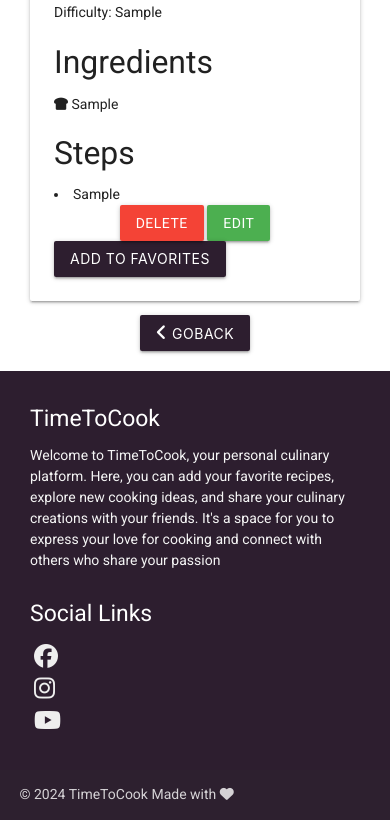
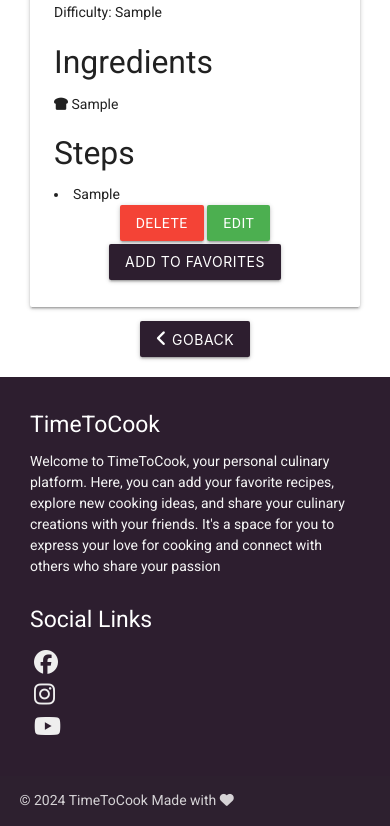
Before and after one commit to mariusmilitaru32/TimeToCook, a Flask app: page /view_recipe/1 in a window 390 px wide. Shown: the part 654-1480 px from the top of the page. Run offline with Flask 3, Linux system fonts and the light colour scheme; tables that the repository leaves empty hold one stand-in row (values such as "Sample post"); grey boxes marked "Sample" are stand-in pictures; some libraries are stand-ins or nearby versions.

Commit message:
Center button for fav recipes

```diff
--- a/timetocook/static/css/style.css
+++ b/timetocook/static/css/style.css
@@ -151,3 +151,34 @@
     font-size: 1.5rem;
 
 }
+
+
+@media only screen and (max-width: 600px) {
+    .fav-btn {
+        text-align: center;
+        margin: 3px;
+    }
+
+    .card-panel p {
+        font-size: 14px;
+    }
+}
+
+
+@media only screen and (min-width: 601px) and (max-width: 992px) {
+
+    .index-card-title {
+        font-size: 1.5rem;
+    }
+
+    .card-panel p {
+        font-size: 14px;
+    }
+
+}
+
+@media only screen and (min-width: 993px) {
+    .index-card-title {
+        font-size: 2rem;
+    }
+}
--- a/timetocook/templates/view_recipe.html
+++ b/timetocook/templates/view_recipe.html
@@ -11,7 +11,6 @@
             </div>
             <h2 class="recipe-title">{{recipe.name}}</h2>
             <p>Added by: {{ recipe.user.username }}</p>
-
             <p class="card-preview">Category: {{ recipe.category.category_name }}</p>
             <p>Rating: {{ recipe.rating }} out of 5</p>
             <p>Time to cook: {{recipe.time}} minutes</p>
@@ -53,13 +52,13 @@
             </div>
             {% if recipe.favorited_by.filter_by(user_id=user_id).first() %}
             <!-- Unfavorite button -->
-            <form action="{{ url_for('remove_favorite', recipe_id=recipe.id) }}" method="POST">
+            <form action="{{ url_for('remove_favorite', recipe_id=recipe.id) }}" method="POST" class="fav-btn">
                 <button type="submit" class="btn">Unfavorite</button>
             </form>
             {% else %}
             <!-- Favorite button -->
-            <form action="{{ url_for('add_favorite', recipe_id=recipe.id) }}" method="POST">
-                <button type="submit" class="btn">Add to Favorites</button>
+            <form action="{{ url_for('add_favorite', recipe_id=recipe.id) }}" method="POST" class="fav-btn">
+                <button type="submit" class="btn add-to-favorites">Add to Favorites</button>
             </form>
             {% endif %}
         </div>
```
